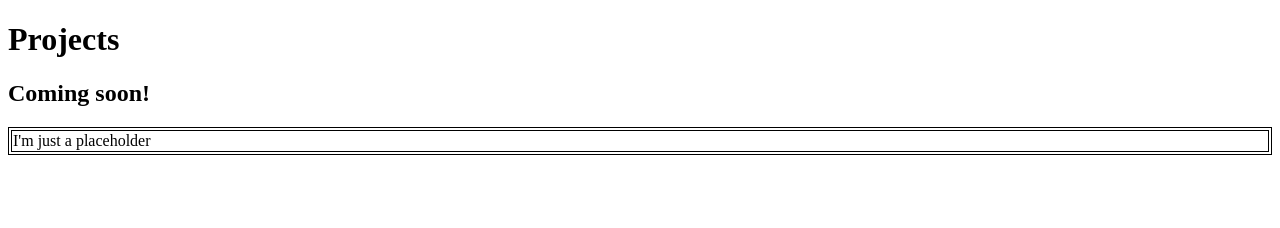
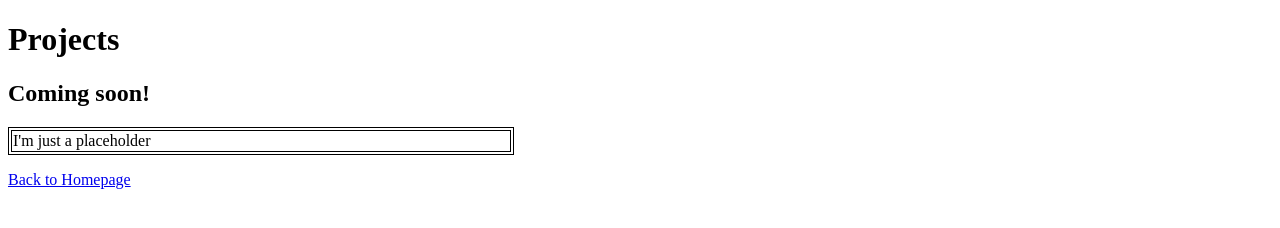
Before and after one commit to LiamG5/liamg5.github.io, a plain HTML site: page docs/projects.html in a window 1280 px wide. Drawn offline with Linux system fonts and the light colour scheme.

Commit message:
Update projects.html

```diff
--- a/docs/projects.html
+++ b/docs/projects.html
@@ -3,7 +3,7 @@
 <html xmlns="http://www.w3.org/1999/xhtml">
 <head>
 <meta http-equiv="Content-Type" content="text/html; charset=ISO-8859-1" />
-<title>Front page for Liam Graham</title>
+<title>project page for Liam Graham</title>
 <style type="text/css">
 table, th, td {
 	border: 1px solid black;
@@ -14,7 +14,7 @@ table, th, td {
 <body>
 	<h1>Projects</h1>
 	<h2>Coming soon!</h2>
-<table style="width: 100%">
+<table style="width: 40%">
 	<tr>
 	<td>I'm just a placeholder</td>
 
@@ -22,6 +22,7 @@ table, th, td {
 	</tr>
 </table>
 
+<p><a href = "index.html">Back to Homepage</a></p>
 </body>
 
 </html>
```
